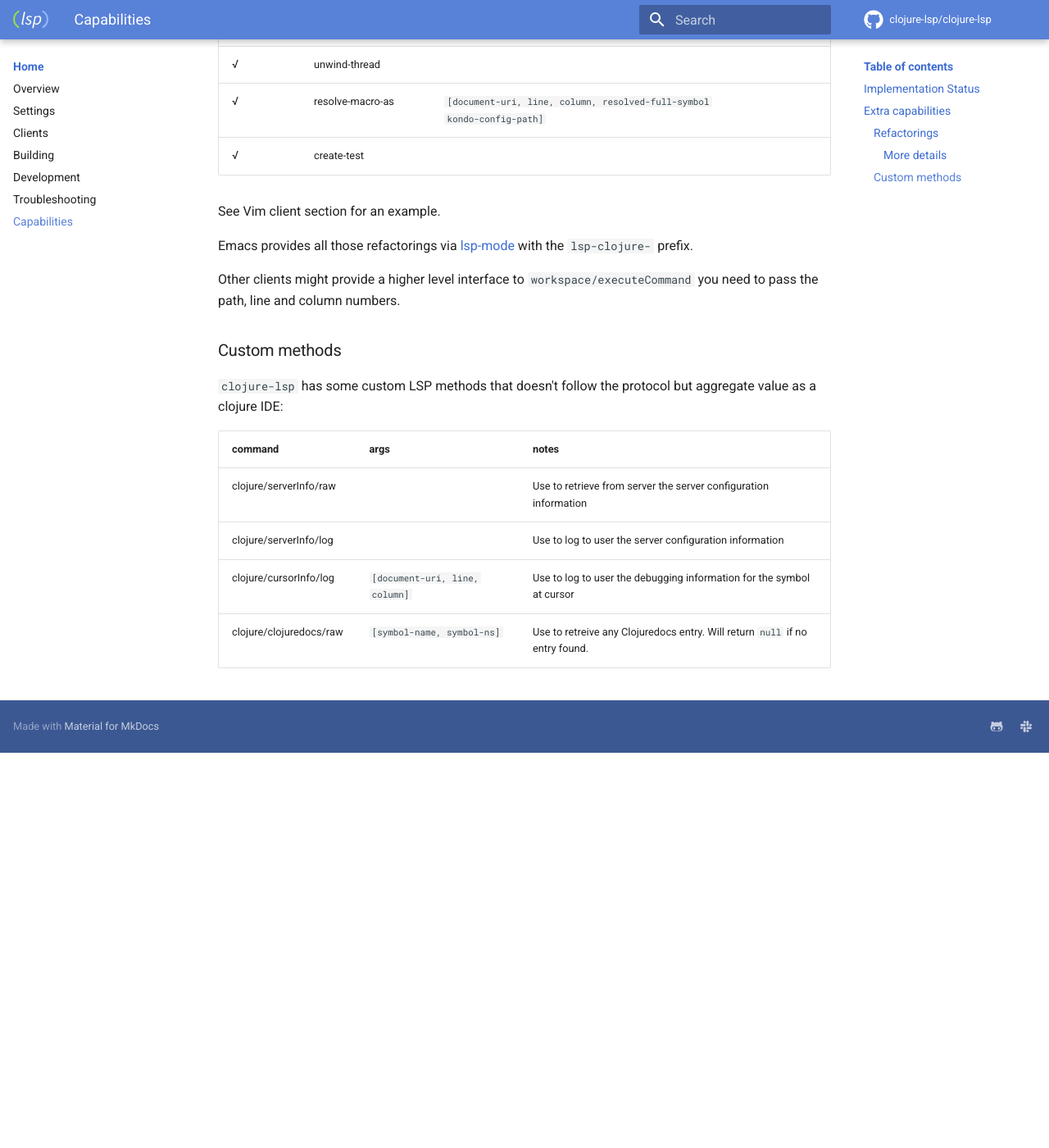
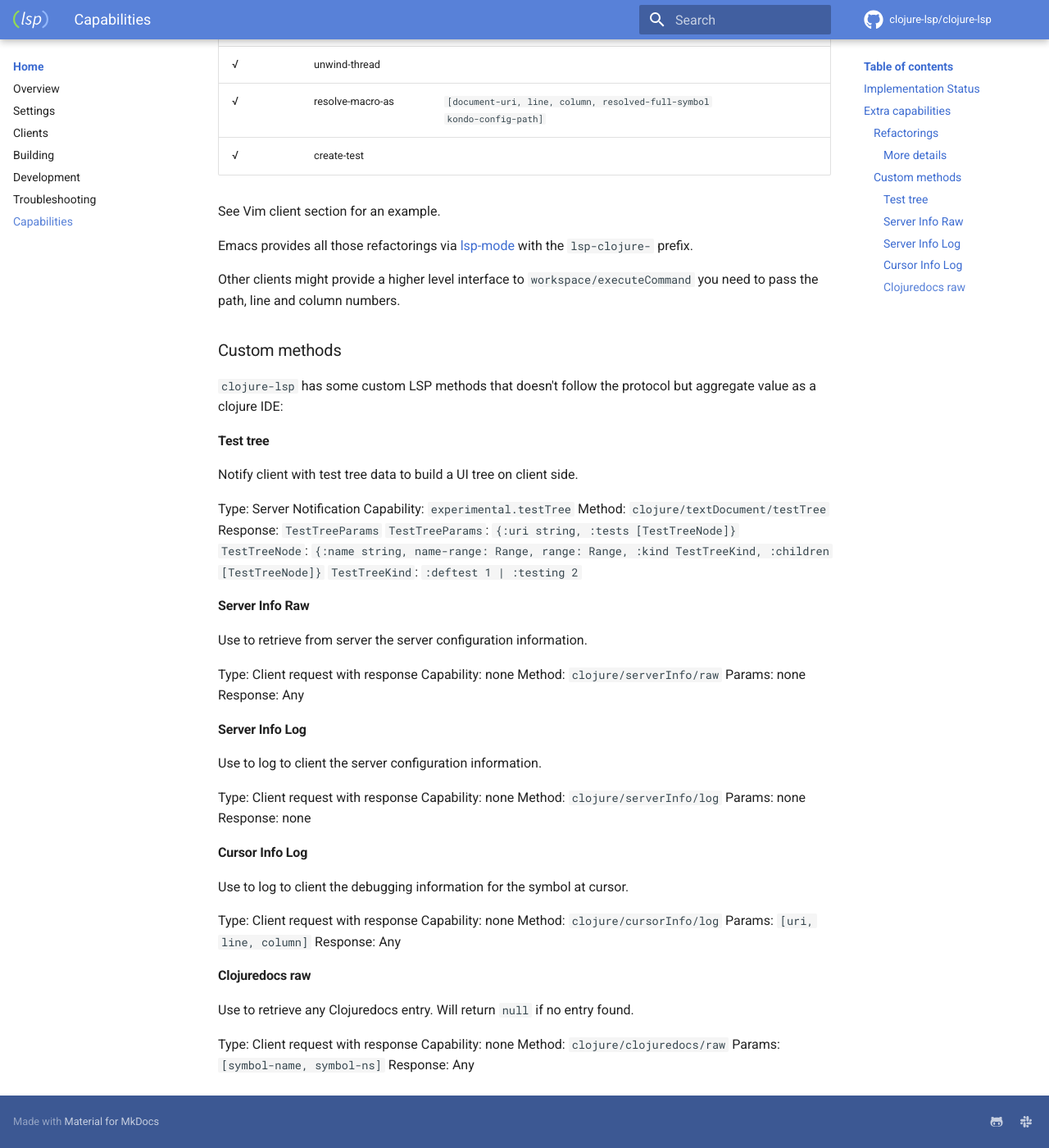
Before and after one commit to clojure-lsp/clojure-lsp, an MkDocs documentation site: the page built from docs/capabilities.md, in a window 1280 px wide and 1400 px high, scrolled down 4506 px. Shown: the whole window at 82% size. Built offline with MkDocs 1.6.1 and Material for MkDocs 9.7.7, drawn with Linux system fonts in a browser that asks for light colours; comment, search, counter and statistics services are not loaded; before the commit the page ends 5424 px from its top, so only the background shows below that.

Commit message:
Improve capabilites section

```diff
--- a/docs/capabilities.md
+++ b/docs/capabilities.md
@@ -120,9 +120,54 @@ Other clients might provide a higher level interface to `workspace/executeComman
 
 `clojure-lsp` has some custom LSP methods that doesn't follow the protocol but aggregate value as a clojure IDE:
 
-| command                | args                           | notes                                                                 |
-| -------------------    | ----                           | -----                                                                 |
-| clojure/serverInfo/raw |                                | Use to retrieve from server the server configuration information      |
-| clojure/serverInfo/log |                                | Use to log to user the server configuration information               |
-| clojure/cursorInfo/log | `[document-uri, line, column]` | Use to log to user the debugging information for the symbol at cursor |
-| clojure/clojuredocs/raw | `[symbol-name, symbol-ns]` | Use to retreive any Clojuredocs entry. Will return `null` if no entry found.  |
+#### Test tree
+
+Notify client with test tree data to build a UI tree on client side.
+
+Type: Server Notification
+Capability: `experimental.testTree`
+Method: `clojure/textDocument/testTree`
+Response: `TestTreeParams`
+  `TestTreeParams`: `{:uri string, :tests [TestTreeNode]}`
+  `TestTreeNode`: `{:name string, name-range: Range, range: Range, :kind TestTreeKind, :children [TestTreeNode]}`
+  `TestTreeKind`: `:deftest 1 | :testing 2`
+
+#### Server Info Raw
+
+Use to retrieve from server the server configuration information.
+
+Type: Client request with response
+Capability: none
+Method: `clojure/serverInfo/raw`
+Params: none
+Response: Any
+
+#### Server Info Log
+
+Use to log to client the server configuration information.
+
+Type: Client request with response
+Capability: none
+Method: `clojure/serverInfo/log`
+Params: none
+Response: none
+
+#### Cursor Info Log
+
+Use to log to client the debugging information for the symbol at cursor.
+
+Type: Client request with response
+Capability: none
+Method: `clojure/cursorInfo/log`
+Params: `[uri, line, column]`
+Response: Any
+
+#### Clojuredocs raw
+
+Use to retrieve any Clojuredocs entry. Will return `null` if no entry found.
+
+Type: Client request with response
+Capability: none
+Method: `clojure/clojuredocs/raw`
+Params: `[symbol-name, symbol-ns]`
+Response: Any
```
